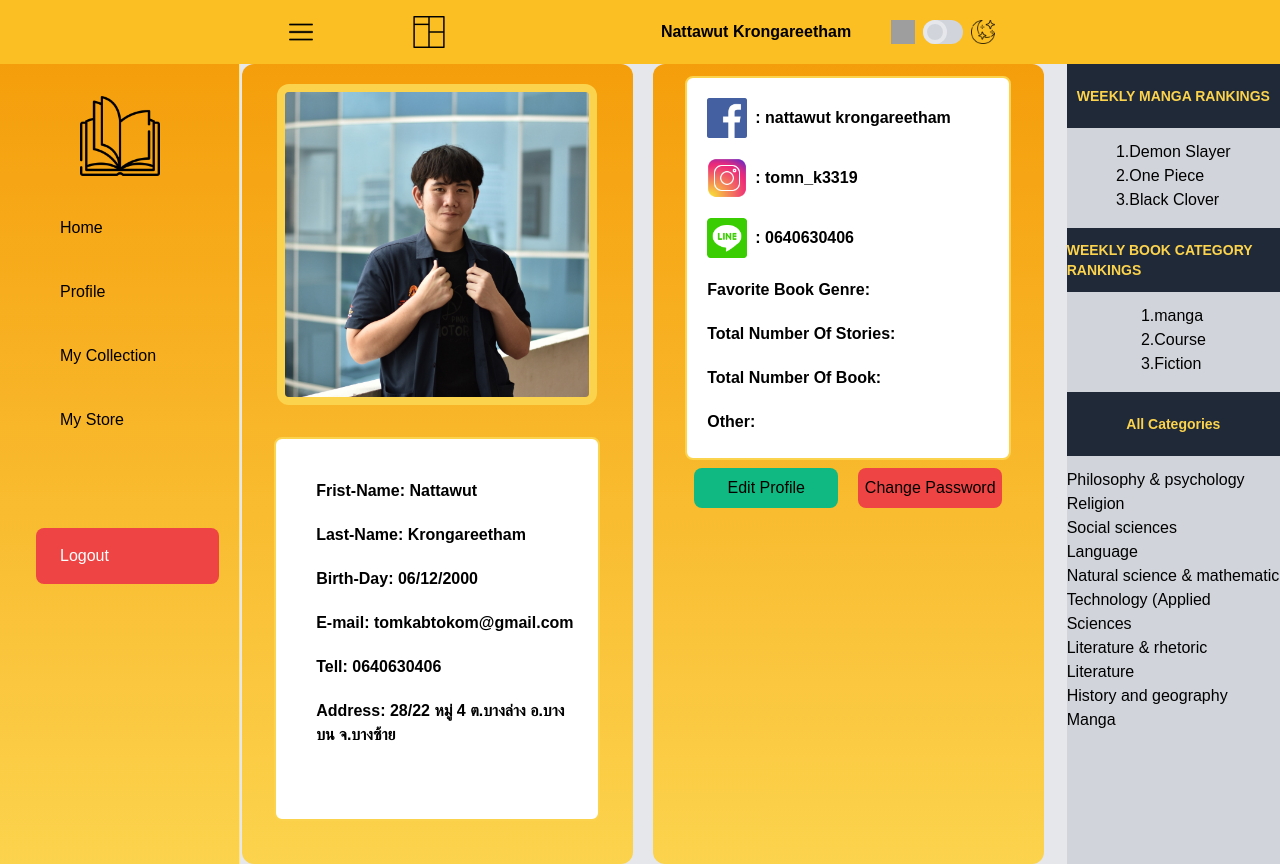
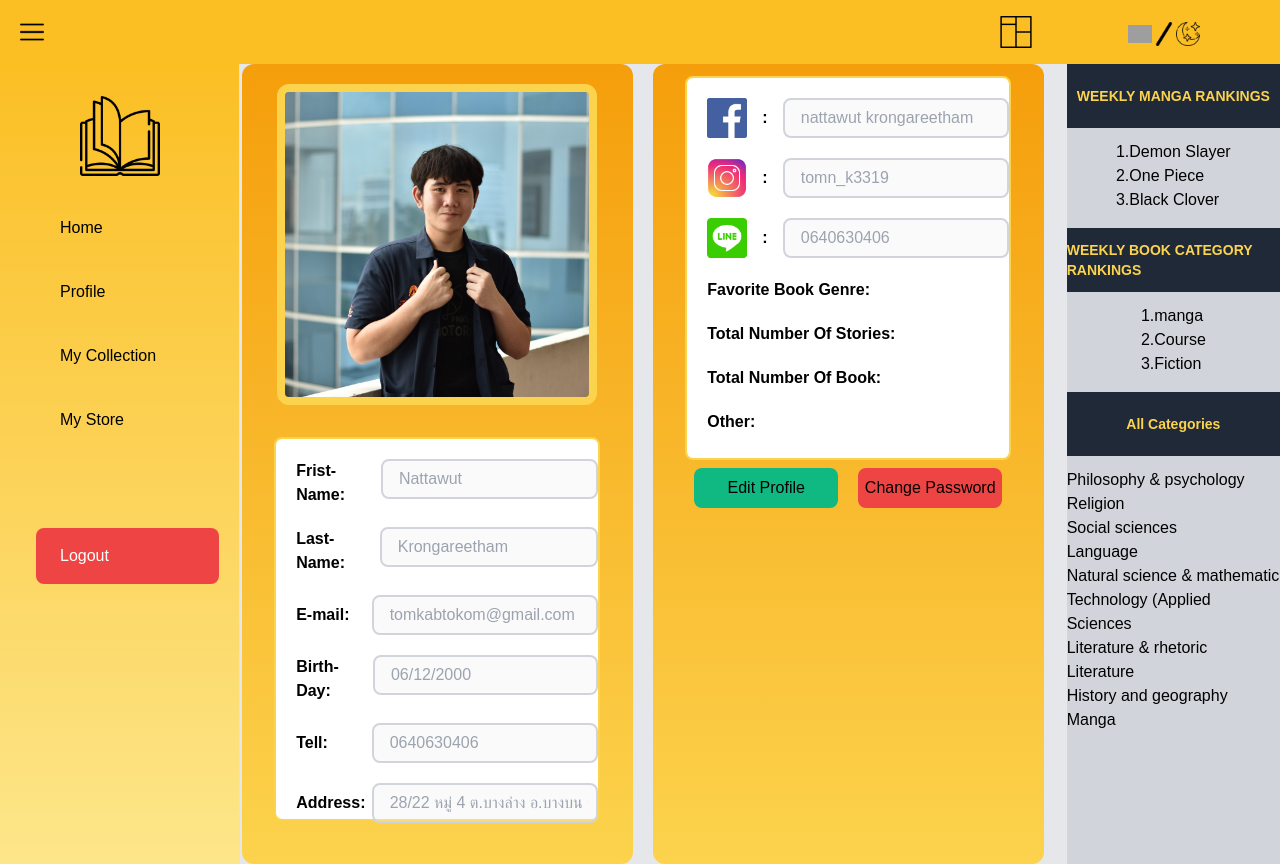
Before and after one commit to TNKKung/book-collection-frontend, a React (Create React App) app: page /profile in a window 1280 px wide. Built offline with nearby package versions, Linux system fonts and the light colour scheme; grey boxes are pictures that could not be loaded.

Commit message:
commit edit profile page,topbar and color of page

```diff
--- a/src/components/LeftBarMenu/LeftBarMenu.js
+++ b/src/components/LeftBarMenu/LeftBarMenu.js
@@ -17,7 +17,7 @@ export default function LeftBarMenu(prop) {
         {prop.state ? (
           <div className="animation1">
             <div className="text-black">
-              <div className="flex flex-col bg-gradient-to-b from-yellow-500 to-yellow-300 w-60 h-screen px-5 tex-gray-900 border-r border-yellow-200">
+              <div className="flex flex-col w-60 h-screen px-5 tex-gray-900 border-r">
                 <AllMenu />
               </div>
             </div>
@@ -25,7 +25,7 @@ export default function LeftBarMenu(prop) {
         ) : (
           <div className="animation2">
             <div className="text-black">
-              <div className="flex flex-col bg-gradient-to-b from-yellow-500 to-yellow-300 w-60 h-screen px-5 tex-gray-900 border-r border-yellow-200">
+              <div className="flex flex-col w-60 h-screen px-5 tex-gray-900 border-r">
                 <AllMenu />
               </div>
             </div>
--- a/src/components/LeftBarMenu/component/AllMenu.js
+++ b/src/components/LeftBarMenu/component/AllMenu.js
@@ -23,7 +23,7 @@ export default function AllMenu(prop) {
 
   return (
     <div className="text-black">
-      <div className="flex flex-col bg-gradient-to-b from-yellow-500 to-yellow-300 w-60 h-screen px-5 tex-gray-900 border-r border-yellow-200">
+      <div className="flex flex-col bg-gradient-to-b from-yellow-400 to-yellow-200 w-60 h-screen px-5 tex-gray-900 border-r border-yellow-200">
         <div className="flex flex-wrap mt-8"></div>
         <div className="mb-6">
           <img src={Logo} className="mx-auto w-20 h-20" alt="IMG" />
--- a/src/components/LeftBarMenu/component/IconBar.js
+++ b/src/components/LeftBarMenu/component/IconBar.js
@@ -10,7 +10,7 @@ export default function IconBar() {
 
   return (
     <div className="fixed top-16 z-30">
-      <div className="flex flex-col items-center bg-gradient-to-b from-yellow-500 to-yellow-300 w-12 h-screen tex-gray-900 ">
+      <div className="flex flex-col items-center bg-gradient-to-b from-yellow-400 to-yellow-300 w-12 h-screen tex-gray-900 ">
         <Link className="mt-32 focus:outline-none hover:bg-white rounded-sm p-1" to="/">
           <button className="focus:outline-none">
             <img src={homeIcon} className="w-6" alt="IMG" />
--- a/src/components/TopBarMenu/TopBarMenu.js
+++ b/src/components/TopBarMenu/TopBarMenu.js
@@ -1,6 +1,6 @@
 import React from "react";
 import pictureLayout from "../../Images/layout.png";
-import SearchBar from "../SearchBar/SearchBar";
+import slashIcon from "../../Images/Slash.png";
 import sunIcon from "../../Images/sun.png";
 import moonIcon from "../../Images/moon.png";
 import listIcon from "../../Images/list.png";
@@ -8,8 +8,8 @@ import listIcon from "../../Images/list.png";
 export default function TopBarMenu(prop) {
   return (
     <div className="z-10">
-      <div className="fixed flex flex-row justify-center bg-yellow-400 w-full top-0 h-16 focus:outline-white">
-        <div className="hover:bg-gray-500 flex items-center justify-center mt-2 h-12 w-12 rounded-lg mr-20">
+      <div className="fixed flex flex-row justify-between bg-yellow-400 w-full top-0 h-16 focus:outline-white">
+        <div className="hover:bg-white flex items-center justify-center mt-2 h-12 w-12 rounded-lg ml-2">
           <button
             onClick={() => prop.CallBackToggleMenu()}
             className="focus:outline-none"
@@ -17,7 +17,8 @@ export default function TopBarMenu(prop) {
             <img src={listIcon} className="w-6 focus:outline-none" alt="IMG" />
           </button>
         </div>
-        <div className="hover:bg-gray-500 items-center justify-center flex mt-2 h-12 w-12 rounded-lg">
+        <div className="flex items-center font-bold">
+          <div className="hover:bg-white flex items-center justify-center h-12 w-12 rounded-lg mr-2">
             <button
               onClick={() => prop.CallBackToggleState()}
               className="focus:outline-none"
@@ -29,26 +30,30 @@ export default function TopBarMenu(prop) {
               />
             </button>
           </div>
-        <div className="flex items-center font-bold ml-52">
-          Nattawut Krongareetham
-          <div className="flex flex-row ml-10">
-            <img src={sunIcon} className="w-6 mr-2" alt="IMG" />
-            <div className="relative inline-block w-10 mr-2 align-middle select-none transition duration-200 ease-in">
-              <input
-                type="checkbox"
-                name="toggle"
-                id="toggle"
-                class="toggle-checkbox absolute block w-6 h-6 rounded-full bg-gray-300 border-4 appearance-none cursor-pointer"
+          <div className="flex flex-row mt-1 ml-20">
+            <div className="flex items-center justify-center h-6 w-6 rounded-lg">
+              <button
                 onClick={() =>
                   document.documentElement.classList.toggle("dark")
                 }
-              />
-              <label
-                for="toggle"
-                className="toggle-label block overflow-hidden h-6 rounded-full bg-gray-300 cursor-pointer"
-              ></label>
+                className="focus:outline-none"
+              >
+                <img src={sunIcon} className="w-6" alt="IMG" />
+              </button>
             </div>
-            <img src={moonIcon} className="w-6 mr-2" alt="IMG" />
+            <div className="flex items-center justify-center">
+              <img src={slashIcon} className="w-6" alt="IMG" />
+            </div>
+            <div className="flex items-center justify-center h-6 w-6 rounded-lg mr-20">
+              <button
+                onClick={() =>
+                  document.documentElement.classList.toggle("dark")
+                }
+                className="focus:outline-none"
+              >
+                <img src={moonIcon} className="w-6" alt="IMG" />
+              </button>
+            </div>
           </div>
         </div>
       </div>
--- a/src/pages/ProfilePage/ProfilePage.js
+++ b/src/pages/ProfilePage/ProfilePage.js
@@ -60,7 +60,7 @@ export default function ProfilePage() {
   };
   return (
     <div className="dark:bg-black h-screen">
-      <LeftBarMenu state={stateNavbar}  />
+      <LeftBarMenu state={stateNavbar} />
       <TopBarMenu
         CallBackToggleState={callBackToggleState}
         CallBackToggleMenu={callBackToggleMenu}
@@ -77,24 +77,77 @@ export default function ProfilePage() {
                 />
               </div>
               <div className="flex flex-row w-full h-96 justify-center items-center">
-                <div className="bg-white p-5 mt-16 w-10/12 h-full rounded-lg border-yellow-300 border-2 font-bold text-base">
-                  <div className="flex flex-row ml-5 mt-5">
-                    <div> Frist-Name: {Data.firstName}</div>
+                <div className="bg-white  mt-16 w-10/12 h-full rounded-lg border-yellow-300 border-2  text-base font-bold">
+                  <div className="flex flex-row justify-between ml-5 mt-5">
+                    <div className="flex flex-col justify-center">
+                      Frist-Name:
+                    </div>
+                    <input
+                      className="w-3/4 h-10 p-2 pl-4 rounded-lg border-2 border-gray-300 focus:border-blue-500 focus:outline-none"
+                      id="input-firstname"
+                      type="text"
+                      placeholder={Data.firstName}
+                      disabled
+                    />
                   </div>
-                  <div className="flex flex-row ml-5 mt-5">
-                    <div> Last-Name: {Data.lastName}</div>
+                  <div className="flex flex-row justify-between ml-5 mt-5">
+                    <div className="flex flex-col justify-center">
+                      {" "}
+                      Last-Name:
+                    </div>
+                    <input
+                      className="w-3/4 h-10 p-2 pl-4 rounded-lg border-2 border-gray-300 focus:border-blue-500 focus:outline-none"
+                      id="input-lastname"
+                      type="text"
+                      placeholder={Data.lastName}
+                      disabled
+                    />
                   </div>
-                  <div className="flex flex-row ml-5 mt-5">
-                    <div> Birth-Day: {Data.birthDay}</div>
+                  <div className="flex flex-row justify-between ml-5 mt-5">
+                    <div className="flex flex-col justify-center"> E-mail:</div>
+                    <input
+                      className="w-3/4 h-10 p-2 pl-4 rounded-lg border-2 border-gray-300 focus:border-blue-500 focus:outline-none"
+                      id="input-email"
+                      type="email"
+                      placeholder={Data.email}
+                      disabled
+                    />
                   </div>
-                  <div className="flex flex-row ml-5 mt-5">
-                    <div> E-mail: {Data.email}</div>
+                  <div className="flex flex-row justify-between ml-5 mt-5">
+                    <div className="flex flex-col justify-center">
+                      {" "}
+                      Birth-Day:
+                    </div>
+                    <input
+                      className="w-3/4 h-10 p-2 pl-4 rounded-lg border-2 border-gray-300 focus:border-blue-500 focus:outline-none"
+                      id="input-birth-day"
+                      type="text"
+                      placeholder={Data.birthDay}
+                      disabled
+                    />
                   </div>
-                  <div className="flex flex-row ml-5 mt-5 ">
-                    <div> Tell: {Data.tell}</div>
+                  <div className="flex flex-row justify-between ml-5 mt-5">
+                    <div className="flex flex-col justify-center"> Tell:</div>
+                    <input
+                      className="w-3/4 h-10 p-2 pl-4 rounded-lg border-2 border-gray-300 focus:border-blue-500 focus:outline-none"
+                      id="input-mobile"
+                      type="text"
+                      placeholder={Data.tell}
+                      disabled
+                    />
                   </div>
-                  <div className="flex flex-row ml-5 mt-5">
-                    <div> Address: {Data.address}</div>
+                  <div className="flex flex-row justify-between ml-5 mt-5">
+                    <div className="flex flex-col justify-center">
+                      {" "}
+                      Address:
+                    </div>
+                    <input
+                      className="w-3/4 h-10 p-2 pl-4 rounded-lg border-2 border-gray-300 focus:border-blue-500 focus:outline-none"
+                      id="input-Address"
+                      type="text"
+                      placeholder={Data.address}
+                      disabled
+                    />
                   </div>
                 </div>
               </div>
@@ -115,28 +168,43 @@ export default function ProfilePage() {
           {stateData ? (
             <div className="flex flex-row w-full h-96 justify-center items-center">
               <div className="bg-white mt-6 w-10/12 h-full rounded-lg border-yellow-300 border-2 text-base font-bold">
-                <div className="flex flex-row ml-5 mt-5">
-                  <div className="flex flex-row items-center">
-                    <img src={FaceIcon} className="w-10" alt="IMG" />
-                    <div className="ml-2 mt">: {Data.facebook}</div>
-                  </div>
+                <div className="flex flex-row justify-between ml-5 mt-5">
+                  <img src={FaceIcon} className="w-10" alt="IMG" />
+                  <div className="flex flex-row items-center"> : </div>
+                  <input
+                    className="w-3/4 h-10 p-2 pl-4 rounded-lg border-2 border-gray-300 focus:border-blue-500 focus:outline-none"
+                    id="input-facebook"
+                    type="text"
+                    placeholder={Data.facebook}
+                    disabled
+                  />
                 </div>
-                <div className="flex flex-row ml-5 mt-5">
-                  <div className="flex flex-row items-center">
-                    <img src={IgIcon} className="w-10" alt="IMG" />
-                    <div className="ml-2">: {Data.instagram}</div>
-                  </div>
+                <div className="flex flex-row justify-between ml-5 mt-5">
+                  <img src={IgIcon} className="w-10" alt="IMG" />
+                  <div className="flex flex-row items-center"> : </div>
+                  <input
+                    className="w-3/4 h-10 p-2 pl-4 rounded-lg border-2 border-gray-300 focus:border-blue-500 focus:outline-none"
+                    id="input-instagram"
+                    type="text"
+                    placeholder={Data.instagram}
+                    disabled
+                  />
                 </div>
-                <div className="flex flex-row ml-5 mt-5">
-                  <div className="flex flex-row items-center">
-                    <img src={LineIcon} className="w-10" alt="IMG" />
-                    <div className="ml-2">: {Data.line}</div>
-                  </div>
+                <div className="flex flex-row justify-between ml-5 mt-5">
+                  <img src={LineIcon} className="w-10" alt="IMG" />
+                  <div className="flex flex-row items-center"> : </div>
+                  <input
+                    className="w-3/4 h-10 p-2 pl-4 rounded-lg border-2 border-gray-300 focus:border-blue-500 focus:outline-none"
+                    id="input-line"
+                    type="text"
+                    placeholder={Data.line}
+                    disabled
+                  />
                 </div>
-                <div className="flex flex-row ml-5 mt-5">
+                <div className="flex flex-row ml-5 mt-5 mb-5">
                   <div> Favorite Book Genre: </div>
                 </div>
-                <div className="flex flex-row ml-5 mt-5">
+                <div className="flex flex-row ml-5 mt-5 mb-5">
                   <div> Total Number Of Stories: </div>
                 </div>
                 <div className="flex flex-row ml-5 mt-5">
--- a/src/pages/ProfilePage/component/EditProfile.js
+++ b/src/pages/ProfilePage/component/EditProfile.js
@@ -49,7 +49,7 @@ export default function EditProfile1(prop) {
             />
           </div>
           <div className="flex flex-row justify-between ml-5 mt-5">
-            <div className="flex flex-col justify-center"> Birth-Day:</div>
+            <div className="flex flex-col justify-center"> Tell:</div>
             <input
               className="w-3/4 h-10 p-2 pl-4 rounded-lg border-2 border-gray-300 focus:border-blue-500 focus:outline-none"
               id="input-mobile"
```
Also changed, not shown: src/Images/Slash.png (added). Lines whose indentation alone changed are shown as unchanged.
